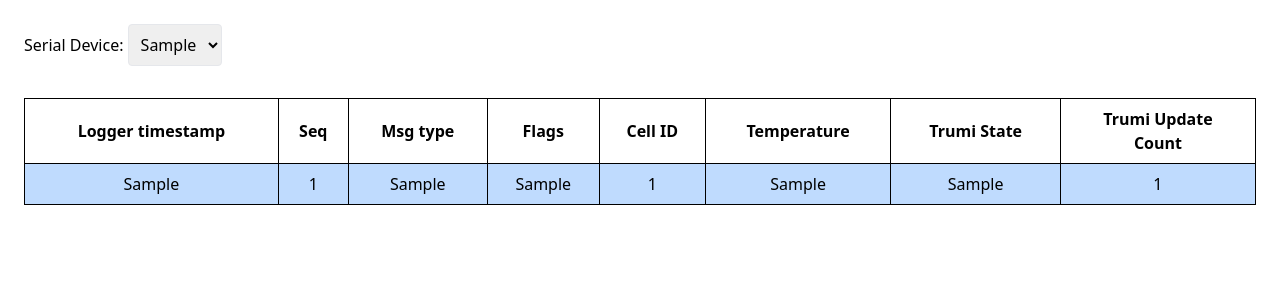
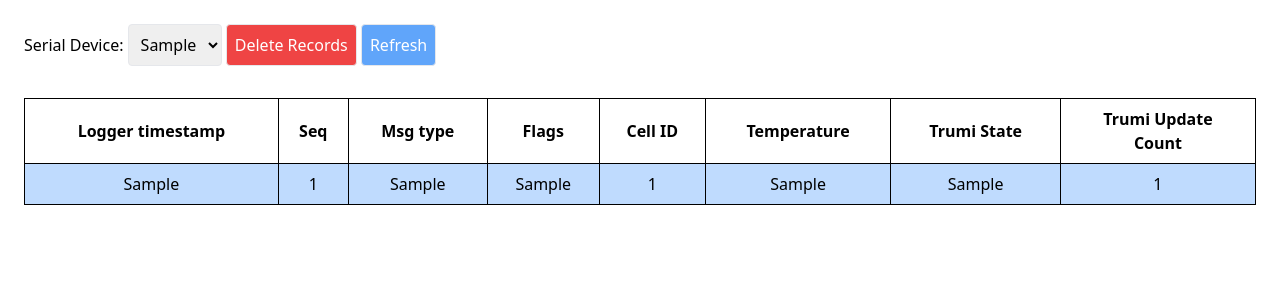
Before and after one commit to jimmythemonk/ALIR_TESTS, a Django app: page / in a window 1280 px wide. Shown: the top 300 px of the page. Run offline with Django 4.2, Linux system fonts and the light colour scheme; tables that the repository leaves empty hold one stand-in row (values such as "Sample post"); parts of the project's set-up code (start-up, migrations or seed data) failed here and were passed over; some libraries are stand-ins or nearby versions.

Commit message:
Add refresh and delete functions

```diff
--- a/hermes/n5_lgr_backend/lib/mqtt.py
+++ b/hermes/n5_lgr_backend/lib/mqtt.py
@@ -73,7 +73,7 @@ def on_message(mqtt_client, userdata, msg):
 
 
 client = mqtt.Client(
-    client_id="MonikaLaptop1",
+    client_id="James_aws",
     transport="tcp",
     protocol=mqtt.MQTTv5,
     callback_api_version=mqtt.CallbackAPIVersion.VERSION2,
--- a/hermes/n5_lgr_backend/templates/n5_lgr_backend/backend.html
+++ b/hermes/n5_lgr_backend/templates/n5_lgr_backend/backend.html
@@ -1,11 +1,3 @@
-{% comment %} {% extends 'n5_lgr_backend/base.html' %}
-
-{% block title %}Backend{% endblock %}
-
-{% block content %}
-<h1>My feckin content</h1>
-{% endblock %} {% endcomment %}
-
 <!doctype html>
 
 <html>
@@ -50,6 +42,11 @@
                         {% endif %}
                     {% endfor %}
                 </select>
+                {% if serials %}
+                    <button name="deleteRecords" value="Submit" onclick="submitButton()" class="border rounded p-2 mb-2 bg-red-500 text-white">Delete Records</button>
+                {% endif %}
+                <button name="refreshRecords" value="Refresh" onclick="submitButton()" class="border rounded p-2 mb-2 bg-blue-400 text-white">Refresh</button>
+
             </form>
 
             <br>
@@ -124,4 +121,12 @@
             form.submit();
         });
     </script>
+
+    <script>
+        function submitButton() {
+            var form = document.getElementById('deleteRecords');
+            form.submit();
+        }
+    </script>
+
 </html>
--- a/hermes/n5_lgr_backend/views.py
+++ b/hermes/n5_lgr_backend/views.py
@@ -7,7 +7,23 @@ def backend(request):
 
     if request.method == "POST":
         current_serial = request.POST.get("serials")
-        if current_serial:
+        refresh_records = request.POST.get("refreshRecords")
+        delete_records = request.POST.get("deleteRecords")
+
+        if delete_records:
+            try:
+                record = TestDevice.objects.get(serial=current_serial)
+            except TestDevice.DoesNotExist:
+                print("Device does not exist")
+            else:
+                record.delete()
+
+            current_serial = serials.first()
+            message_data = TestSerialData.objects.filter(
+                device_serial__serial=current_serial
+            )
+
+        if current_serial or refresh_records:
             message_data = TestSerialData.objects.filter(
                 device_serial__serial=current_serial
             )
```
